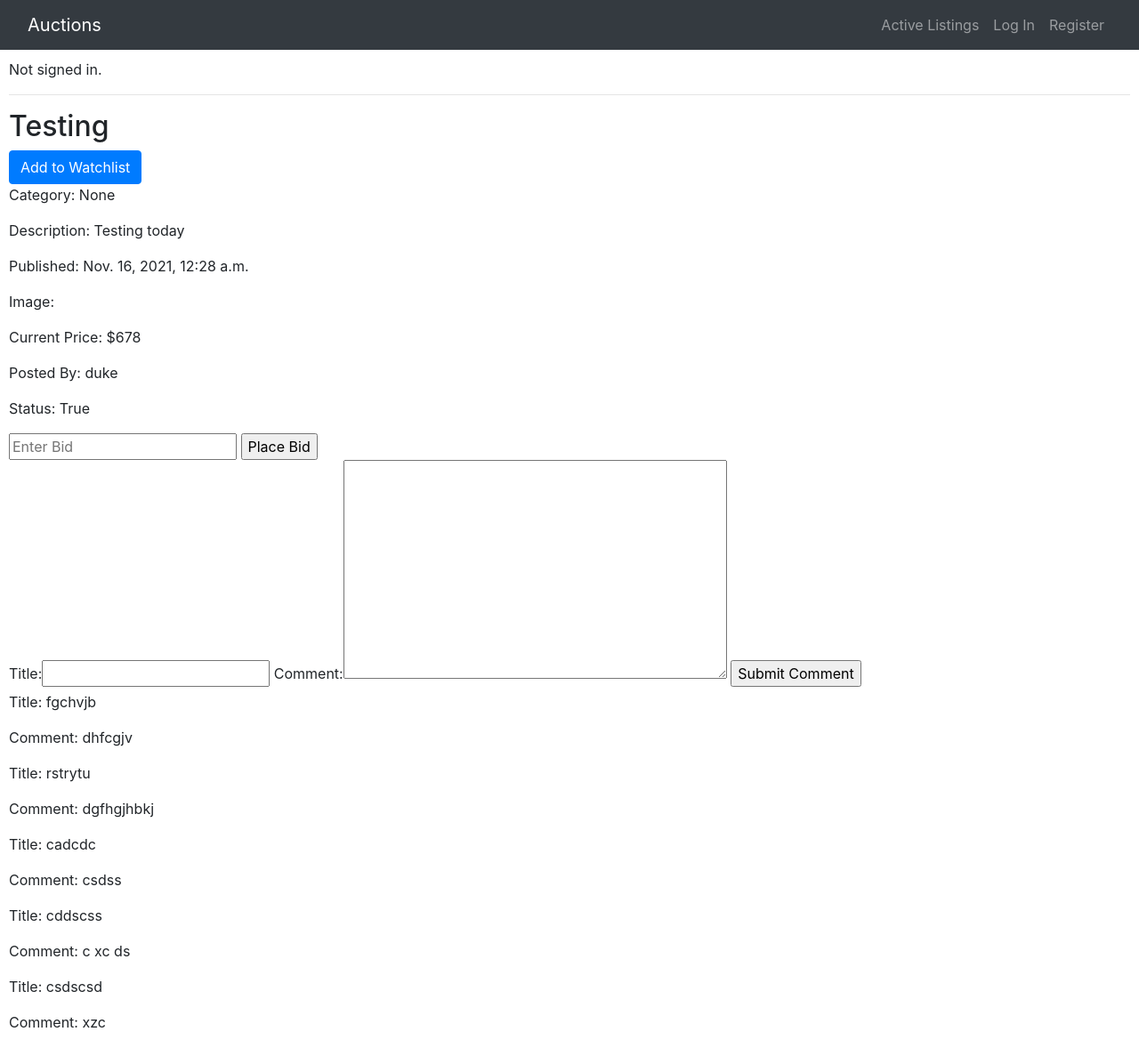
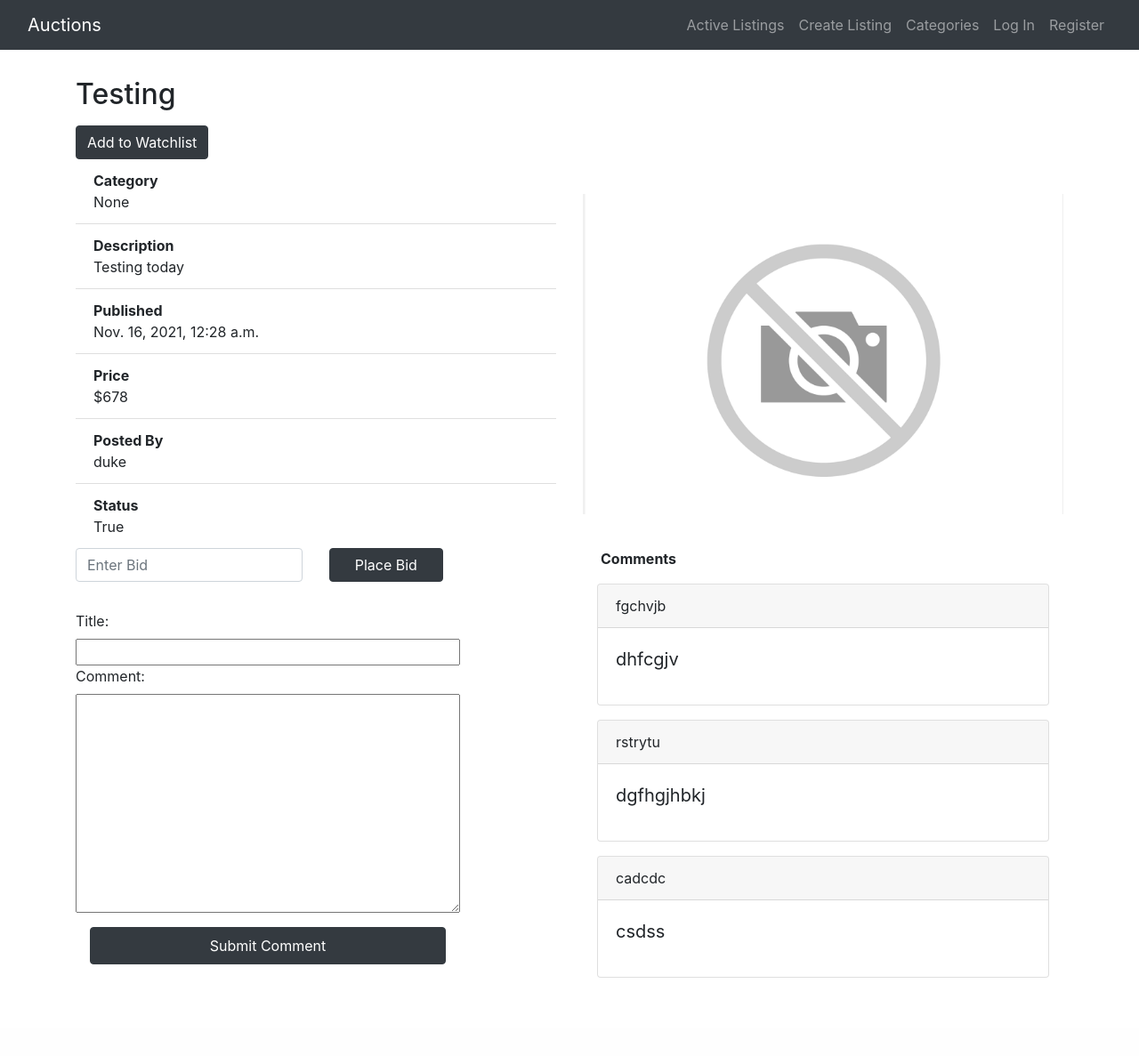
Before and after one commit to etentuk/commerce, a Django app: page /listing/1 in a window 1280 px wide. Shown: the whole page at 89% size. After the commit the page ends 1099 px from the top, so only its background shows below. Run offline with Django 3.2, Linux system fonts and the light colour scheme; data comes from the database, SQL or seed files in the repository; both versions use the stored data as it was after the commit; some libraries are stand-ins or nearby versions.

Commit message:
completed ui-fixes

```diff
--- a/auctions/templates/auctions/categories.html
+++ b/auctions/templates/auctions/categories.html
@@ -1,11 +1,11 @@
 {% extends "auctions/layout.html" %}
 
 {% block body %}
-<div class="list-group">
+<h1>Listing Categories</h1>
+<div class="list-group" style="padding-top:20px">
     {% for category in categories %}
     <a href="{% url "category_page" category.id%}" class="list-group-item list-group-item-action" aria-current="true">
         {{category.name}} </a>
     {% endfor %}
 </div>
-
 {% endblock %}
--- a/auctions/templates/auctions/create_listing.html
+++ b/auctions/templates/auctions/create_listing.html
@@ -4,9 +4,9 @@
 <h2>Create User</h2>
 <form action="{% url 'create_listing' %}" method='post'>
     {% csrf_token %}
-    <div style="display: flex; flex-direction: column; width: 40%">
+    <div style="display: flex; flex-direction: column; width: 70%; margin: 0 auto;">
         {{form}}
-        <input type="submit">
+        <input class="btn btn-secondary" type="submit" style="width: 30%; margin: 0 auto; ">
     </div>
 </form>
 {% endblock %}
--- a/auctions/templates/auctions/layout.html
+++ b/auctions/templates/auctions/layout.html
@@ -11,14 +11,7 @@
 </head>
 
 <body>
-    <h1>Auctions</h1>
-    <div>
-        {% if user.is_authenticated %}
-        Signed in as <strong>{{ user.username }}</strong>.
-        {% else %}
-        Not signed in.
-        {% endif %}
-    </div>
+
     <nav class="navbar navbar-expand-lg fixed-top navbar-dark bg-dark">
         <div class="container-fluid">
             <a class="navbar-brand" href="{% url 'index' %}">Auctions</a>
@@ -26,19 +19,20 @@
                 <li class="nav-item">
                     <a class="nav-link" href="{% url 'index' %}">Active Listings</a>
                 </li>
+                <li class="nav-item">
+                    <a class="nav-link" href="{% url 'create_listing' %}">Create Listing</a>
+                </li>
+                <li class="nav-item">
+                    <a class="nav-link" href="{% url 'categories' %}">Categories</a>
+                </li>
                 {% if user.is_authenticated %}
                 <li class="nav-item">
                     <a class="nav-link" href="{% url 'watchlist' %}">Watchlist</a>
                 </li>
                 <li class="nav-item">
-                    <a class="nav-link" href="{% url 'categories' %}">Categories</a>
-                </li>
-                <li class="nav-item">
                     <a class="nav-link" href="{% url 'logout' %}">Log Out</a>
                 </li>
-                <li class="nav-item">
-                    <a class="nav-link" href="{% url 'create_listing' %}">Create Listing</a>
-                    {% else %}
+                {% else %}
                 <li class="nav-item">
                     <a class="nav-link" href="{% url 'login' %}">Log In</a>
                 </li>
@@ -49,10 +43,18 @@
             </ul>
         </div>
     </nav>
-
+    <div>
+        {% if user.is_authenticated %}
+        Signed in as <strong>{{ user.username }}</strong>.
+        {% else %}
+        Not signed in.
+        {% endif %}
+    </div>
     <hr>
-    {% block body %}
-    {% endblock %}
+    <div style="padding:20px">
+        {% block body %}
+        {% endblock %}
+    </div>
 </body>
 
 </html>
--- a/auctions/templates/auctions/listing.html
+++ b/auctions/templates/auctions/listing.html
@@ -1,54 +1,157 @@
 {% extends 'auctions/layout.html' %}
+{% load static %}
 
 {% block body %}
+<div class="container">
+    <h2 style="margin-bottom: 1rem">{{listing.title}}</h2>
+
     {% if listing %}
+    <div class="row">
+        <div class="col">
 
-
-
-<h2>{{listing.title}}</h2>
-<div>
             {% if in_watchlist %}
-    <a class="btn btn-primary" href="{% url 'watchlist_action' 'remove' listing.id %}" role="button">Remove from
+            <a class="btn btn-dark" href="{% url 'watchlist_action' 'remove' listing.id %}" role="button">Remove
+                from
                 Watchlist</a>
             {% else %}
-    <a class="btn btn-primary" href="{% url 'watchlist_action' 'add' listing.id %}" role="button">Add to Watchlist</a>
+            <a class="btn btn-dark" href="{% url 'watchlist_action' 'add' listing.id %}" role="button">Add to
+                Watchlist</a>
             {% endif %}
+        </div>
+
         {% if current_user and listing.active%}
-    <a class="btn btn-primary" href="{% url "close_listing" listing.id %}" role="button">Close</a>
+        <a class="btn btn-danger" href="{% url "close_listing" listing.id %}" role="button">Close</a>
         {% endif %}
         {% if winner %}
         <div class="alert alert-success" role="alert">
             You are the Winner!
         </div>
         {% endif %}
-    <p>Category: {{listing.category}}</p>
-    <p>Description: {{listing.description}}</p>
-    <p>Published: {{listing.created_at}}</p>
-    <p>Image: {{listing.image_url}}</p>
-    <p>Current Price: ${{current_price}}</p>
-    <p>Posted By: {{listing.owner}}</p>
-    <p>Status: {{listing.active}}</p>
+    </div>
+    <div class="row">
+        <div class="col">
+            <ul class="list-group list-group-flush">
+                <li class="list-group-item d-flex justify-content-between align-items-start">
+                    <div class="ms-2 me-auto">
+                        <div class="fw-bold">
+                            <b>Category</b>
+                        </div>
+                        {{listing.category}}
+                    </div>
+                </li>
+                <li class="list-group-item d-flex justify-content-between align-items-start">
+                    <div class="ms-2 me-auto">
+                        <div class="fw-bold">
+                            <b>Description</b>
+                        </div>
+                        {{listing.description}}
+                    </div>
+                </li>
+                <li class="list-group-item d-flex justify-content-between align-items-start">
+                    <div class="ms-2 me-auto">
+                        <div class="fw-bold">
+                            <b>Published</b>
+                        </div>
+                        {{listing.created_at}}
+                    </div>
+                </li>
+                <li class="list-group-item d-flex justify-content-between align-items-start">
+                    <div class="ms-2 me-auto">
+                        <div class="fw-bold">
+                            <b>Price</b>
+                        </div>
+                        ${{current_price}}
+                    </div>
+                </li>
+                <li class="list-group-item d-flex justify-content-between align-items-start">
+                    <div class="ms-2 me-auto">
+                        <div class="fw-bold">
+                            <b>Posted By</b>
+                        </div>
+                        {{listing.owner}}
+                    </div>
+                </li>
+                <li class="list-group-item d-flex justify-content-between align-items-start">
+                    <div class="ms-2 me-auto">
+                        <div class="fw-bold">
+                            <b>Status</b>
+                        </div>
+                        {{listing.active}}
+                    </div>
+                </li>
+            </ul>
+        </div>
+        <div class="col d-flex align-items-center">
+            {% if listing.image_url %}
+            <img src="{{listing.image_url}}" class="img-fluid" alt="...">
+            {% else %}
+            <img src="{% static 'auctions/default-no-image-1.png' %}" class="img-fluid" alt="No image available">
+            {% endif %}
+        </div>
+    </div>
+    <div class="row">
+        <div class="col">
+
             {% if message %}
             <div class="alert alert-danger" role="alert">
                 {{message}}
             </div>
             {% endif %}
-    <form action="{% url "listing" listing.id%}" method="post">
+            <form action="{% url "listing" listing.id%}" method="post" style="margin-bottom: 1rem">
                 {% csrf_token %}
-        <input type="number" name="bid_price" min={{current_price}} placeholder="Enter Bid">
-        <input type=submit value="Place Bid">
+                <div class="row">
+                    <div class="col">
+                        <input type="number" class="form-control " name="bid_price" min={{current_price}}
+                            placeholder="Enter Bid">
+                    </div>
+                    <div class="col">
+                        <input type=submit class="btn btn-dark col" value="Place Bid"
+                            style="margin-bottom: 1rem; width:50%">
+                    </div>
+                </div>
             </form>
-    <form action="{% url "listing_comment" listing.id%}" method="post">
+            <form action="{% url "listing_comment" listing.id%}" method="post"
+                style="display: flex; flex-direction: column; width: 80%">
                 {% csrf_token %}
                 {{comment_form}}
-        <input type=submit value="Submit Comment">
+                <input type="submit" class="btn btn-dark" value="Submit Comment" style="margin: 1rem; padding: .5rem">
             </form>
+        </div>
+        <div class="col">
+            <b style="padding-left:20px">Comments</b>
+            <div style="height:470px; overflow:auto;">
                 {% for comment in comments  %}
-    <p>Title: {{comment.title}}</p>
-    <p>Comment: {{comment.comment}}</p>
+                <div class="card" style="margin: 1rem;">
+                    <div class="card-header">
+                        {{comment.title}}
+                    </div>
+                    <div class="card-body">
+                        <blockquote class="blockquote mb-0">
+                            <p>{{comment.comment}}</p>
+                        </blockquote>
+                    </div>
+                </div>
                 {% endfor %}
+            </div>
+        </div>
+
+
+    </div>
+    <div style="display: flex;">
+
+        <div style="width: 40%; padding-right: 1rem">
+
+
+
+        </div>
+        <div style="width: 60%; margin-bottom: 1rem">
+
+        </div>
+
+
     </div>
     {% else %} <h1>Error 404: Not Found!</h1>
     <p>This listing does not exist</p>
     {% endif %}
+</div>
 {% endblock %}
```
Also changed, not shown: auctions/templates/auctions/category_page.html (+11 -7 lines), auctions/templates/auctions/index.html (+14 -7 lines), auctions/templates/auctions/watchlist.html (+9 -7 lines), db.sqlite3. Lines whose indentation alone changed are shown as unchanged.
